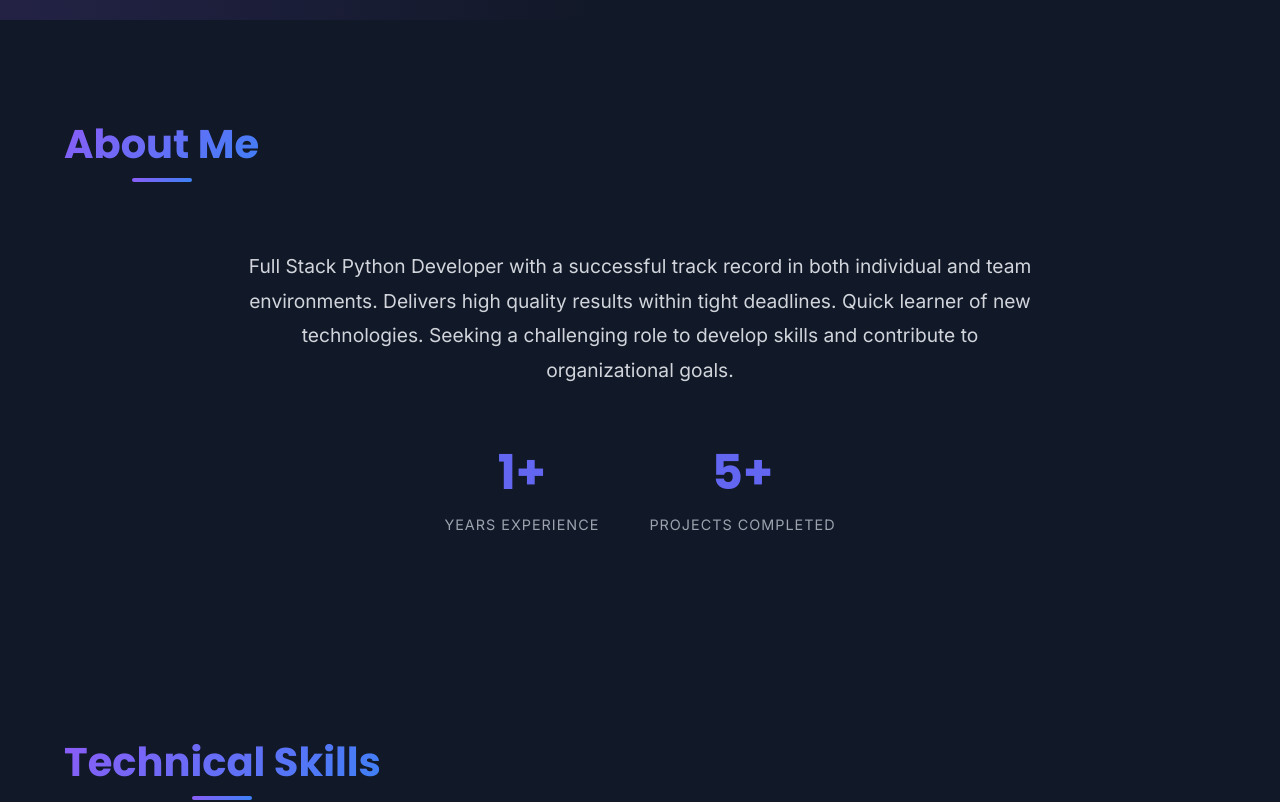
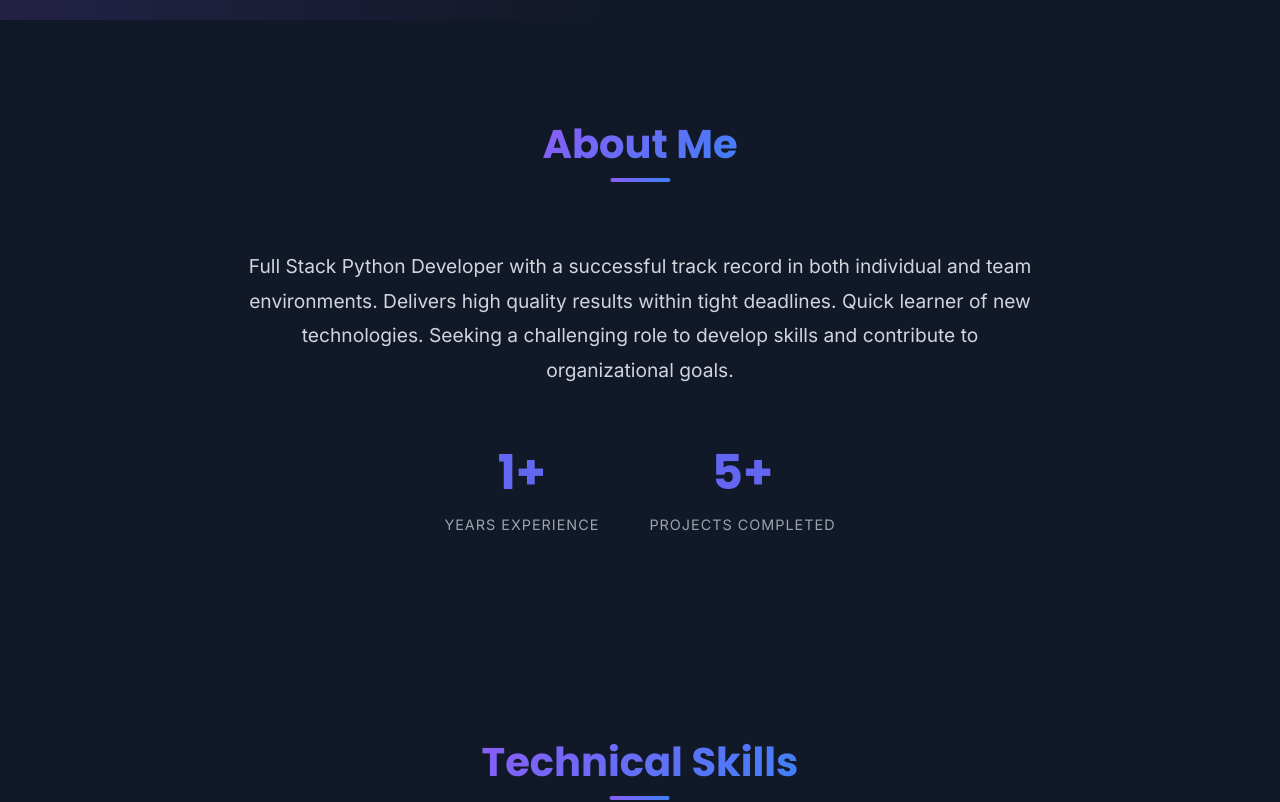
Before and after one commit to rashaeshaal/Portfolio, a React (Vite) app: page / in a window 1280 px wide. Shown: the part 780-1582 px from the top of the page. Built offline with nearby package versions, Linux system fonts and the light colour scheme.

Commit message:
add style

```diff
--- a/src/index.css
+++ b/src/index.css
@@ -108,7 +108,7 @@ img {
 
 .section-title {
   font-size: 2.5rem;
-  text-align: left;
+  text-align: center;
   margin-bottom: 3rem;
   background: var(--accent-gradient);
   -webkit-background-clip: text;
@@ -116,8 +116,8 @@ img {
   -webkit-text-fill-color: transparent;
   display: inline-block;
   position: relative;
-  left: 0;
-  transform: none;
+  left: 50%;
+  transform: translateX(-50%);
 }
 
 .section-title::after {
```
